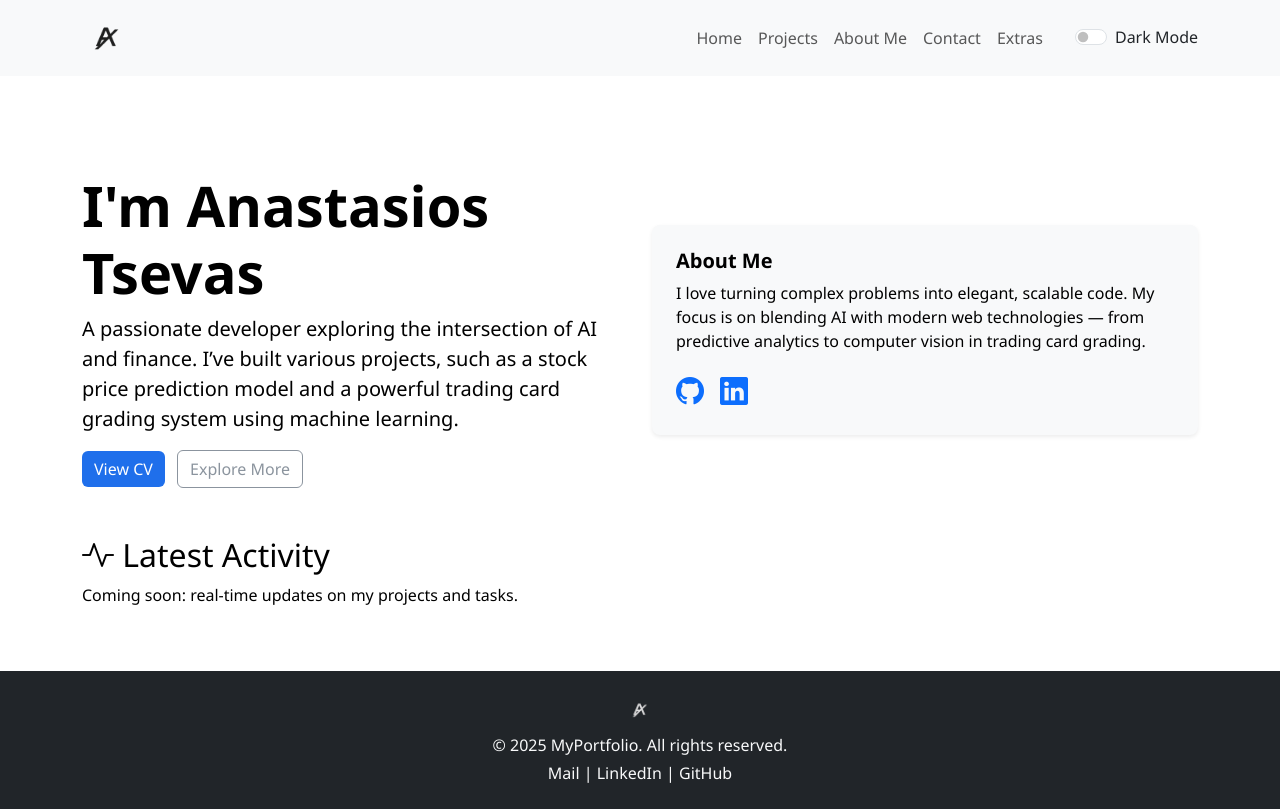
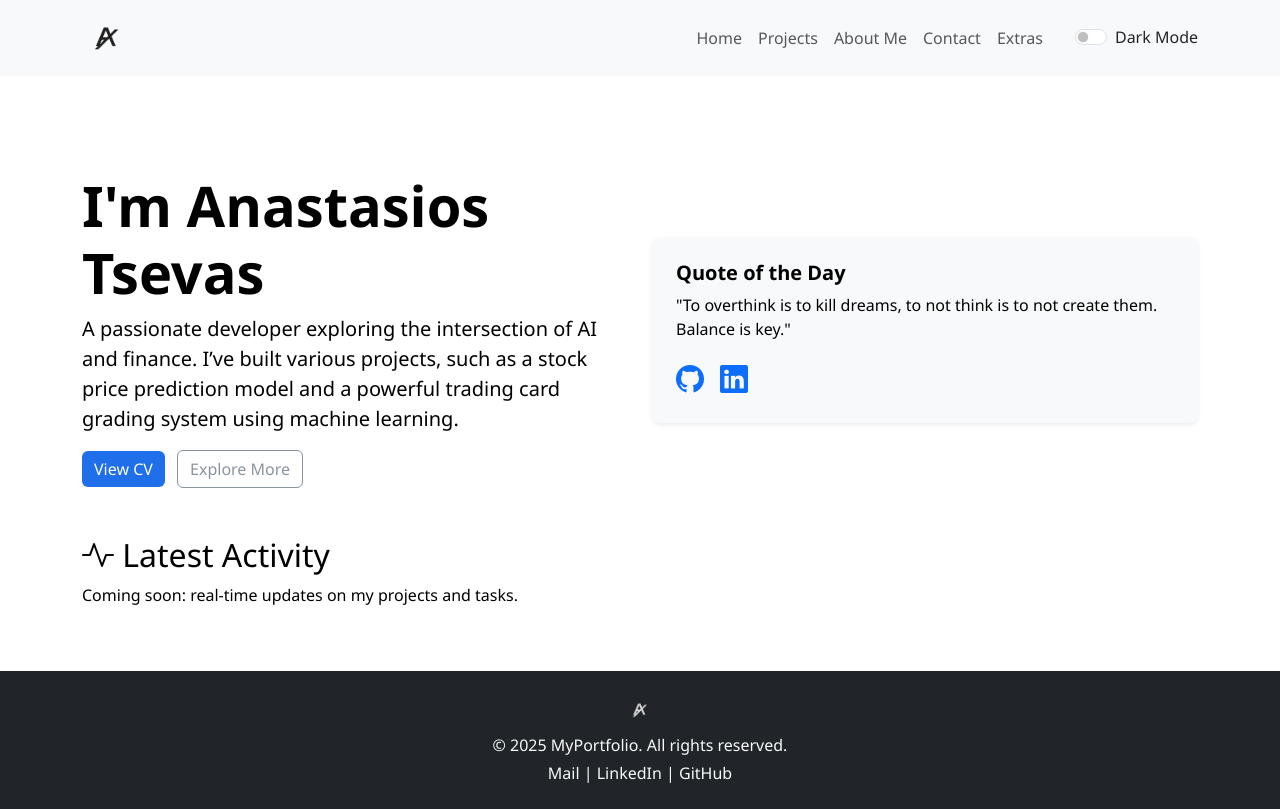
Before and after one commit to naxad/portfolio-website, a plain HTML site: page index.html in a window 1280 px wide. Drawn offline with nearby package versions, Linux system fonts and the light colour scheme.

Commit message:
Quote of the days changes for index page

```diff
--- a/index.html
+++ b/index.html
@@ -33,10 +33,9 @@
 
       <div class="col-lg-6">
         <div class="p-4 rounded-3 shadow-sm" style="background-color: var(--card-bg); color: var(--main-text);">
-          <h5 class="fw-bold">About Me</h5>
+          <h5 class="fw-bold">Quote of the Day</h5>
           <p>
-            I love turning complex problems into elegant, scalable code. My focus is on blending AI with
-            modern web technologies — from predictive analytics to computer vision in trading card grading.
+            "To overthink is to kill dreams, to not think is to not create them. Balance is key."
           </p>
           <div class="d-flex gap-3 mt-3">
             <a href="https://github.com/naxad" target="_blank" aria-label="GitHub Profile">
```
